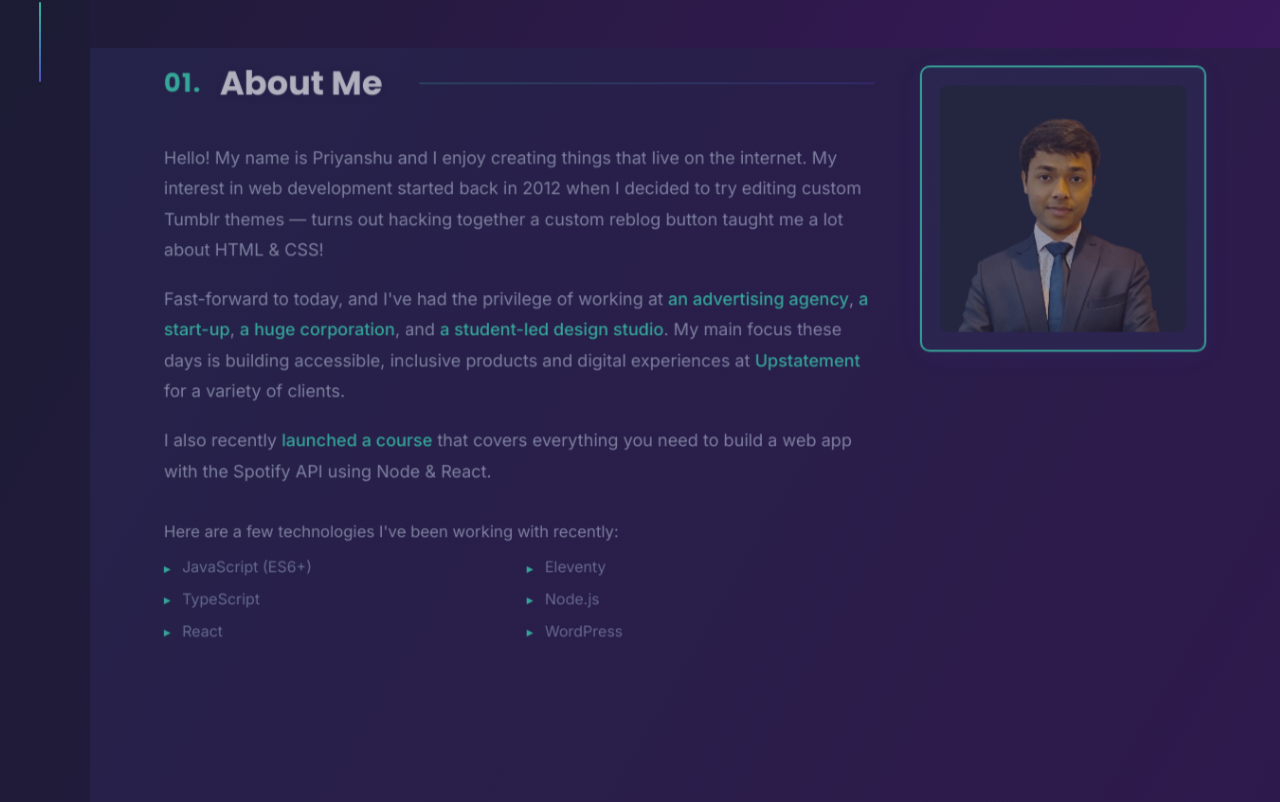
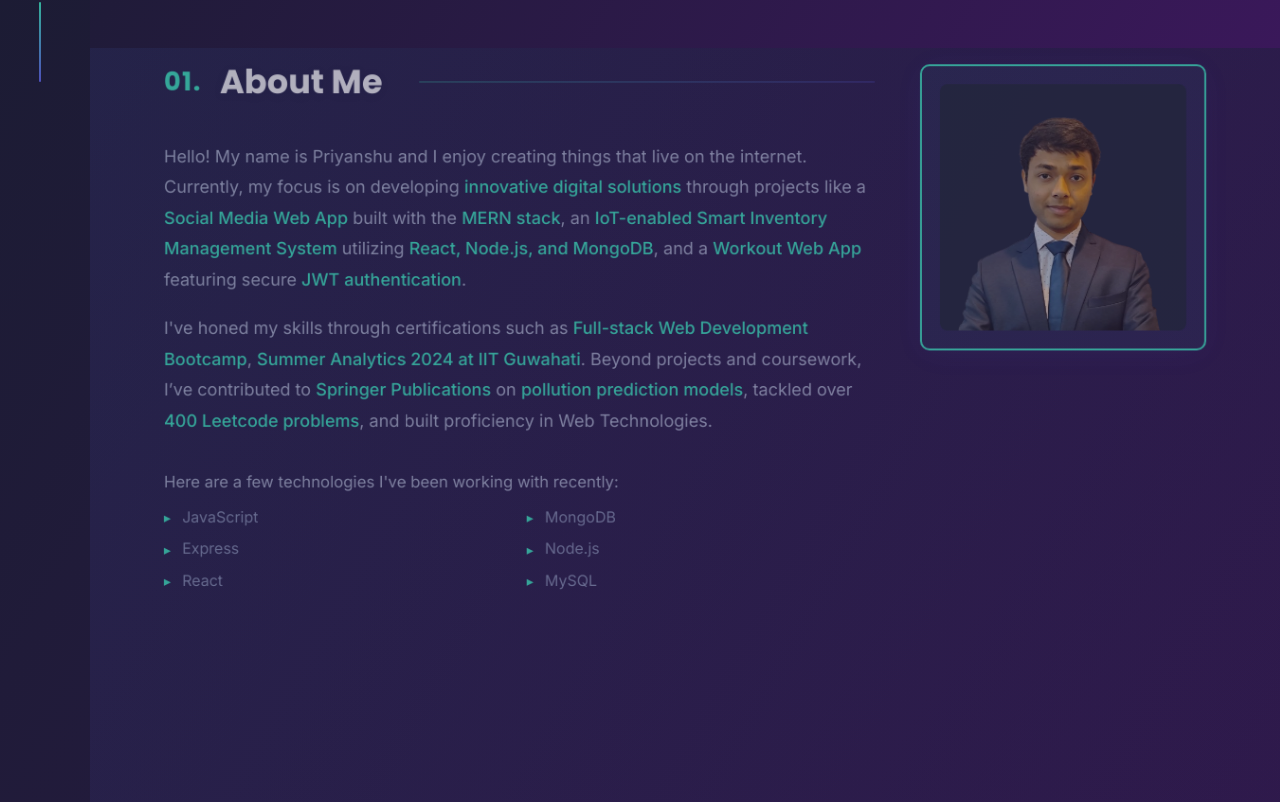
Before and after one commit to priyanshujhagithub/Portfolio-Website, a React (Create React App) app: page / in a window 1280 px wide. Shown: the part 678-1480 px from the top of the page. Built offline with nearby package versions, Linux system fonts and the light colour scheme.

Commit message:
minor changes-2

```diff
--- a/src/components/About.jsx
+++ b/src/components/About.jsx
@@ -11,9 +11,9 @@ const fadeSlide = (delay = 0) => ({
 });
 
 const technologies = [
-  'JavaScript (ES6+)', 'TypeScript',
-  'React', 'Eleventy',
-  'Node.js', 'WordPress'
+  'JavaScript', 'Express.js',
+  'React.js', 'MongoDB',
+  'Node.js', 'MySQL'
 ];
 
 const About = () => {
@@ -38,23 +38,23 @@ const About = () => {
                 <div className="about-divider" />
               </div>
               <p className="about-description">
-                Hello! My name is Priyanshu and I enjoy creating things that live on the internet. My interest in web development started back in 2012 when I decided to try editing custom Tumblr themes — turns out hacking together a custom reblog button taught me a lot about HTML & CSS!
+                  Hello! My name is Priyanshu and I enjoy creating things that live on the internet.
+                  Currently, my focus is on developing <span className="about-link">innovative digital solutions</span> through projects like a <span className="about-link">Social Media Web App</span> built with the <span className="about-link">MERN stack</span>, an <span className="about-link">IoT-enabled Smart Inventory Management System</span> utilizing <span className="about-link">React, Node.js, and MongoDB</span>, and a <span className="about-link">Workout Web App</span> featuring secure <span className="about-link">JWT authentication</span>.
               </p>
               <p className="about-description">
-                Fast-forward to today, and I've had the privilege of working at <span className="about-link">an advertising agency</span>, <span className="about-link">a start-up</span>, <span className="about-link">a huge corporation</span>, and <span className="about-link">a student-led design studio</span>. My main focus these days is building accessible, inclusive products and digital experiences at <span className="about-link">Upstatement</span> for a variety of clients.
-              </p>
-              <p className="about-description">
-                I also recently <span className="about-link">launched a course</span> that covers everything you need to build a web app with the Spotify API using Node & React.
+                  I've honed my skills through certifications such as <span className="about-link">Full-stack Web Development Bootcamp</span>, <span className="about-link">Summer Analytics 2024 at IIT Guwahati</span>.
+
+                  Beyond projects and coursework, I’ve contributed to <span className="about-link">Springer Publications</span> on <span className="about-link">pollution prediction models</span>, tackled over <span className="about-link">400 Leetcode problems</span>, and built proficiency in Web Technologies.
               </p>
               <div className="about-tech-list">
                 <p>Here are a few technologies I've been working with recently:</p>
                 <ul>
-                  <li>JavaScript (ES6+)</li>
-                  <li>TypeScript</li>
+                  <li>JavaScript</li>
+                  <li>Express</li>
                   <li>React</li>
-                  <li>Eleventy</li>
+                  <li>MongoDB</li>
                   <li>Node.js</li>
-                  <li>WordPress</li>
+                  <li>MySQL</li>
                 </ul>
               </div>
             </motion.div>
```
Also changed, not shown: src/styles/App.css (deleted).
